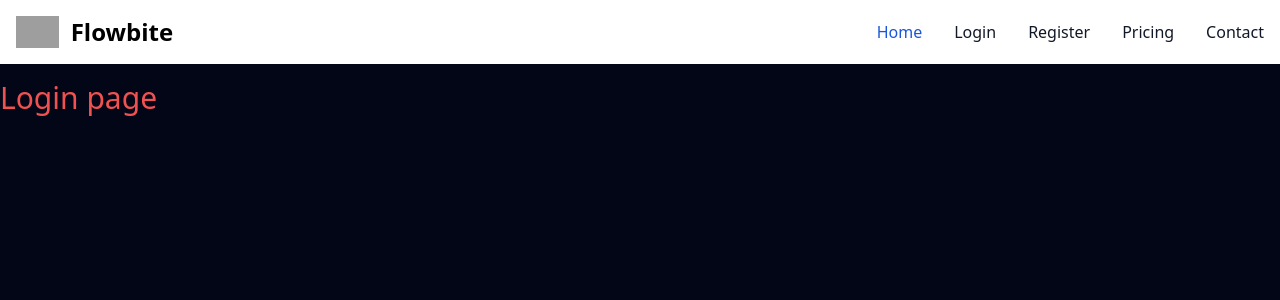
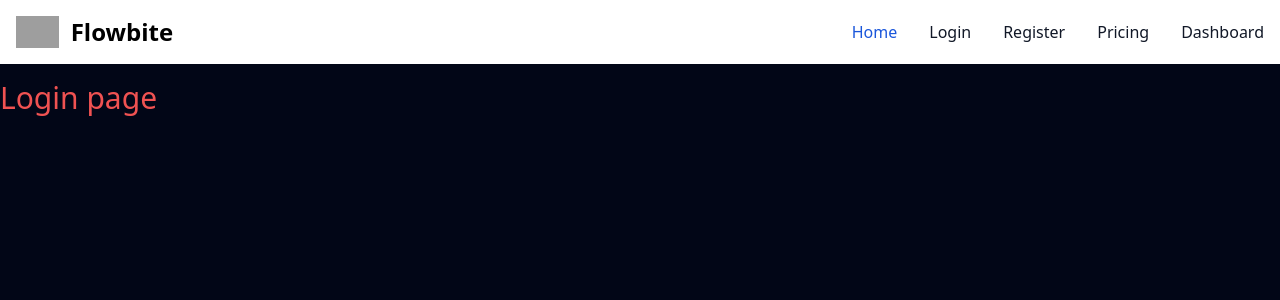
Before and after one commit to brdywltn/ML-A-A-S, a Django app: page /login/ in a window 1280 px wide. Shown: the top 300 px of the page. Run offline with Django 5.2, Linux system fonts and the light colour scheme; style sheets or scripts are compiled from the project's sources; some libraries are stand-ins or nearby versions; grey boxes are pictures that could not be loaded.

Commit message:
Contact -> Dashboard and href update

```diff
--- a/myproject/myapp/templates/_base.html
+++ b/myproject/myapp/templates/_base.html
@@ -87,9 +87,9 @@
             </li>
             <li>
               <a
-                href="#"
+                href="user"
                 class="block py-2 px-3 text-gray-900 rounded hover:bg-gray-100 md:hover:bg-transparent md:border-0 md:hover:text-blue-700 md:p-0 dark:text-white md:dark:hover:text-blue-500 dark:hover:bg-gray-700 dark:hover:text-white md:dark:hover:bg-transparent"
-                >Contact</a
+                >Dashboard</a
               >
             </li>
           </ul>
```
